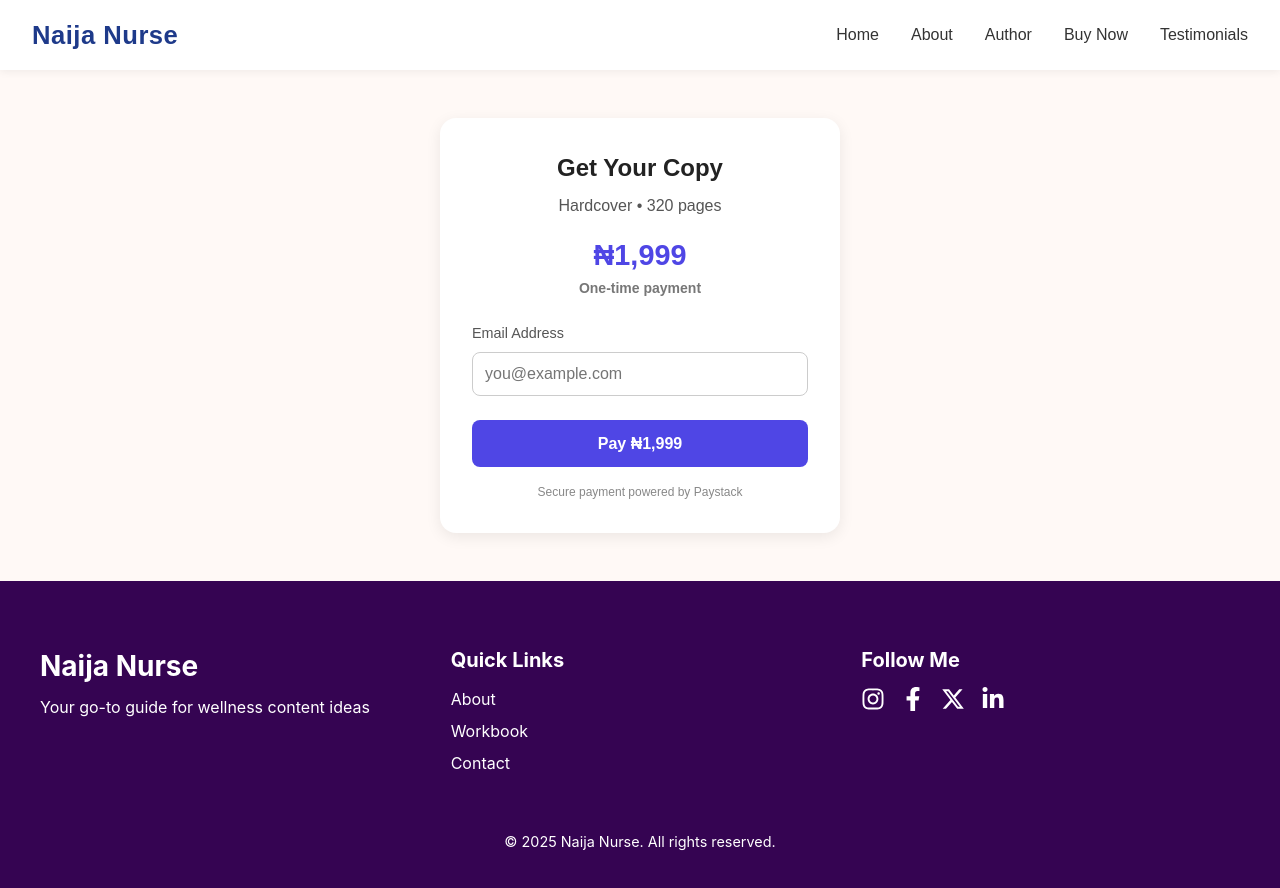
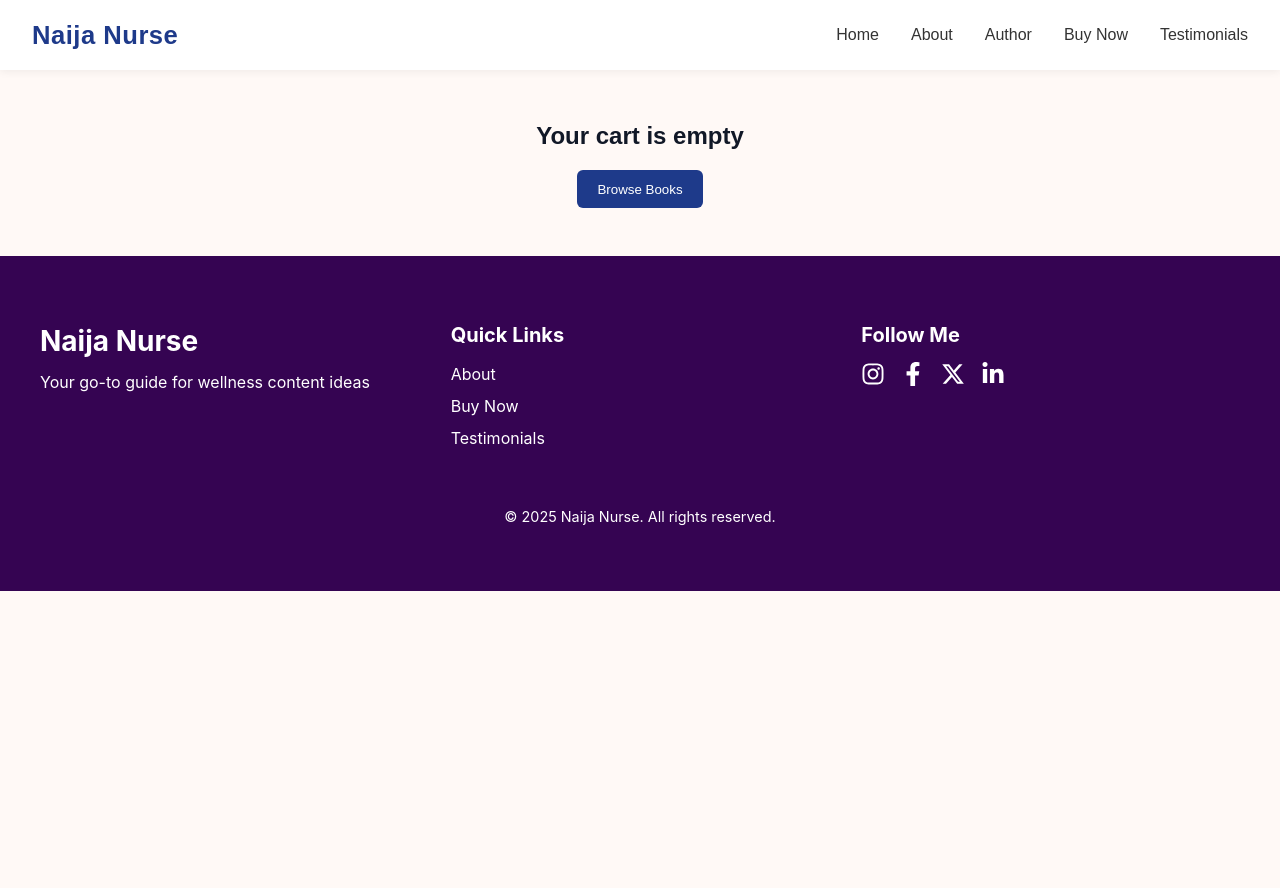
Before and after one commit to OyedamolaM/Ife-s-Book-Launch, a React (Vite) app in the folder book-launch/: page /payments in a window 1280 px wide. Shown: the top 888 px of the page. After the commit the page ends 800 px from the top, so only its background shows below. Built offline with nearby package versions, Linux system fonts and the light colour scheme.

Commit message:
fix scroll top

```diff
--- a/book-launch/src/components/Footer.jsx
+++ b/book-launch/src/components/Footer.jsx
@@ -1,9 +1,17 @@
 import React from "react";
 import "./Footer.scss";
 import { FaInstagram, FaFacebookF, FaLinkedinIn } from "react-icons/fa";
-import { FaXTwitter } from "react-icons/fa6"; // Correct import for X
+import { FaXTwitter } from "react-icons/fa6";
+import { Link, useNavigate } from "react-router-dom";
 
 export default function Footer() {
+  const navigate = useNavigate();
+
+  const handleNavigateTop = (path) => {
+    navigate(path);
+    window.scrollTo(0, 0);
+  };
+
   return (
     <footer className="site-footer">
       <div className="footer-container">
@@ -17,9 +25,39 @@ export default function Footer() {
         <div className="footer-links">
           <h3>Quick Links</h3>
           <ul>
-            <li><a href="#about">About</a></li>
-            <li><a href="#second-section">Workbook</a></li>
-            <li><a href="#contact">Contact</a></li>
+            <li>
+              <Link
+                to="/"
+                onClick={(e) => {
+                  e.preventDefault();
+                  handleNavigateTop("/");
+                }}
+              >
+                About
+              </Link>
+            </li>
+            <li>
+              <Link
+                to="/book-preview"
+                onClick={(e) => {
+                  e.preventDefault();
+                  handleNavigateTop("/book-preview");
+                }}
+              >
+                Buy Now
+              </Link>
+            </li>
+            <li>
+              <Link
+                to="/testimonials"
+                onClick={(e) => {
+                  e.preventDefault();
+                  handleNavigateTop("/testimonials");
+                }}
+              >
+                Testimonials
+              </Link>
+            </li>
           </ul>
         </div>
 
--- a/book-launch/src/components/Navbar.jsx
+++ b/book-launch/src/components/Navbar.jsx
@@ -1,17 +1,67 @@
-import { Link } from "react-router-dom";
-import { Link as ScrollLink } from "react-scroll";
+import { Link, useNavigate, useLocation } from "react-router-dom";
+import { scroller } from "react-scroll";
+import { useState } from "react";
 import "./Navbar.scss";
 
 export default function Navbar() {
+  const navigate = useNavigate();
+  const location = useLocation();
+  const [menuOpen, setMenuOpen] = useState(false);
+
+  // Scroll to a section on home page
+  const scrollToSection = (sectionId) => {
+    setMenuOpen(false);
+    if (location.pathname !== "/") {
+      navigate("/");
+      setTimeout(() => {
+        scroller.scrollTo(sectionId, { smooth: true, duration: 500, offset: -70 });
+      }, 200);
+    } else {
+      scroller.scrollTo(sectionId, { smooth: true, duration: 500, offset: -70 });
+    }
+  };
+
+  // Navigate to page and scroll to top
+  const goToPageTop = (path) => {
+    setMenuOpen(false);
+    navigate(path);
+    setTimeout(() => {
+      window.scrollTo({ top: 0, behavior: "smooth" });
+    }, 50);
+  };
+
   return (
     <nav className="navbar">
       <div className="logo">Naija Nurse</div>
-      <ul className="nav-links">
-        <li><Link to="/">Home</Link></li>
-        <li><ScrollLink to="about" smooth={true} duration={500}>About</ScrollLink></li>
-        <li><ScrollLink to="author" smooth={true} duration={500}>Author</ScrollLink></li>
-        <li><Link to="/book-preview">Buy Now</Link></li>
-        <li><Link to="/testimonials">Testimonials</Link></li>
+      <div className="menu-toggle" onClick={() => setMenuOpen(!menuOpen)}>
+        &#9776;
+      </div>
+      <ul className={`nav-links ${menuOpen ? "open" : ""}`}>
+        <li>
+          <Link to="/" onClick={(e) => { e.preventDefault(); goToPageTop("/"); }}>
+            Home
+          </Link>
+        </li>
+        <li>
+          <Link to="/" onClick={(e) => { e.preventDefault(); scrollToSection("about"); }}>
+            About
+          </Link>
+        </li>
+        <li>
+          <Link to="/" onClick={(e) => { e.preventDefault(); scrollToSection("author"); }}>
+            Author
+          </Link>
+        </li>
+        <li>
+          <Link to="/book-preview" onClick={(e) => { e.preventDefault(); goToPageTop("/book-preview"); }}>
+            Buy Now
+          </Link>
+        </li>
+        <li>
+          <Link to="/testimonials" onClick={(e) => { e.preventDefault(); goToPageTop("/testimonials"); }}>
+            Testimonials
+          </Link>
+        </li>
       </ul>
     </nav>
   );
--- a/book-launch/src/components/Navbar.scss
+++ b/book-launch/src/components/Navbar.scss
@@ -13,7 +13,7 @@
   .logo {
     font-size: 1.6rem;
     font-weight: 700;
-    color: #1e3a8a; // deep blue
+    color: #1e3a8a;
     text-decoration: none;
     letter-spacing: 0.5px;
   }
@@ -23,8 +23,7 @@
     display: flex;
     gap: 2rem;
 
-    li {
-      a {
+    li a {
       position: relative;
       text-decoration: none;
       font-size: 1rem;
@@ -38,7 +37,6 @@
         color: #1e3a8a;
       }
 
-        // underline animation
       &::after {
         content: "";
         position: absolute;
@@ -61,9 +59,7 @@
       }
     }
   }
-  }
 
-  // Mobile menu toggle
   .menu-toggle {
     display: none;
     font-size: 1.5rem;
@@ -101,3 +97,8 @@
     }
   }
 }
+
+/* Optional: smooth scroll for anchor links */
+html {
+  scroll-behavior: smooth;
+}
--- a/book-launch/src/pages/PaymentSection.jsx
+++ b/book-launch/src/pages/PaymentSection.jsx
@@ -1,19 +1,30 @@
 // src/pages/PaymentSection.jsx
 import React, { useState } from "react";
 import PaystackPop from "@paystack/inline-js";
-import "./PaymentSection.scss"; // create this file for styles
+import "./PaymentSection.scss";
+import { useCart } from "../context/CartContext";
+import { useNavigate } from "react-router-dom";
 
 export default function PaymentSection() {
-  const PUBLIC_KEY = "pk_test_xxxxxxxxxxxxxxxxxxxxxxxxx"; // Replace with your Paystack test key
-  const priceNaira = 1999;
-  const amountKobo = priceNaira * 100;
+  const PUBLIC_KEY = "pk_test_xxxxxxxxxxxxxxxxxxxxx"; // Replace with your Paystack test key
+  const { cart, clearCart } = useCart();
+  const navigate = useNavigate();
 
+  // ✅ Hooks always at the top
+  const [buyerName, setBuyerName] = useState("");
   const [email, setEmail] = useState("");
   const [loading, setLoading] = useState(false);
   const [success, setSuccess] = useState(null);
   const [error, setError] = useState("");
 
+  const totalPrice = cart.reduce((sum, item) => sum + item.price, 0);
+  const amountKobo = totalPrice * 100;
+
   const payWithPaystack = () => {
+    if (!buyerName.trim()) {
+      setError("Please enter your name.");
+      return;
+    }
     if (!email || !/^\S+@\S+\.\S+$/.test(email)) {
       setError("Please enter a valid email address.");
       return;
@@ -30,17 +41,26 @@ export default function PaymentSection() {
       metadata: {
         custom_fields: [
           {
-            display_name: "Book Title",
-            variable_name: "book_title",
-            value: "The Power of Words - Hardcover",
+            display_name: "Buyer Name",
+            variable_name: "buyer_name",
+            value: buyerName,
+          },
+          {
+            display_name: "Cart Items",
+            variable_name: "cart_items",
+            value: cart.map((item) => item.title).join(", "),
           },
         ],
       },
       onSuccess: (transaction) => {
         setLoading(false);
         setSuccess(transaction);
-        console.log("Transaction Success:", transaction);
-        // 👉 You should verify transaction.reference on your backend
+
+        // Clear cart after success
+        clearCart();
+
+        // 👉 Send transaction.reference to your backend for verification
+        // fetch("/api/verify-payment", { method: "POST", body: JSON.stringify({ reference: transaction.reference }) })
       },
       onCancel: () => {
         setLoading(false);
@@ -49,26 +69,65 @@ export default function PaymentSection() {
     });
   };
 
+  // Early return if cart is empty
+  if (cart.length === 0) {
+    return (
+      <section className="payment-empty">
+        <div className="container">
+          <h2>Your cart is empty</h2>
+          <button onClick={() => navigate("/")}>Browse Books</button>
+        </div>
+      </section>
+    );
+  }
+
+  // Success page
   if (success) {
     return (
-      <div className="payment-success">
+      <section className="payment-success">
+        <div className="container">
           <h3>Payment Successful ✅</h3>
-        <p>Thank you — your order is confirmed.</p>
+          <p>Thank you {buyerName}, your order is confirmed!</p>
           <p>
             Reference: <strong>{success.reference || success.trxref}</strong>
           </p>
+          <button onClick={() => navigate("/")}>Back to Home</button>
         </div>
+      </section>
     );
   }
 
   return (
     <section className="payment-section">
-      <div className="card">
-        <h3>Get Your Copy</h3>
-        <p className="book-details">Hardcover • 320 pages</p>
+      <div className="container">
+        {/* Left side: Order Summary */}
+        <div className="order-summary">
+          <h3>Order Summary</h3>
+          {cart.map((item, i) => (
+            <div key={i} className="order-item">
+              <img src="/images/bg-book-cover.png" alt={item.title} />
+              <div className="details">
+                <h4>{item.title}</h4>
+                <p>₦{item.price.toLocaleString()}</p>
+              </div>
+            </div>
+          ))}
+          <div className="total">
+            <strong>Total:</strong> ₦{totalPrice.toLocaleString()}
+          </div>
+        </div>
 
-        <div className="price">
-          ₦{priceNaira.toLocaleString()} <span>One-time payment</span>
+        {/* Right side: Payment Form */}
+        <div className="payment-form">
+          <h3>Checkout</h3>
+          <div className="form-group">
+            <label>Full Name</label>
+            <input
+              type="text"
+              placeholder="Enter your full name"
+              value={buyerName}
+              onChange={(e) => setBuyerName(e.target.value)}
+            />
           </div>
 
           <div className="form-group">
@@ -79,14 +138,16 @@ export default function PaymentSection() {
               value={email}
               onChange={(e) => setEmail(e.target.value)}
             />
-          {error && <p className="error">{error}</p>}
           </div>
 
+          {error && <p className="error">{error}</p>}
+
           <button onClick={payWithPaystack} disabled={loading}>
-          {loading ? "Opening Paystack..." : `Pay ₦${priceNaira.toLocaleString()}`}
+            {loading ? "Opening Paystack..." : `Pay ₦${totalPrice.toLocaleString()}`}
           </button>
 
-        <p className="secure-note">Secure payment powered by Paystack</p>
+          <p className="secure-note">🔒 Secure payment powered by Paystack</p>
+        </div>
       </div>
     </section>
   );
--- a/book-launch/src/pages/PaymentSection.scss
+++ b/book-launch/src/pages/PaymentSection.scss
@@ -1,99 +1,163 @@
 .payment-section {
-  padding: 3rem 1rem;
-  display: flex;
-  justify-content: center;
+  padding: 3rem 2rem;
+  background: #f9fafb;
 
-  .card {
+  .container {
+    max-width: 1100px;
+    margin: 0 auto;
+    display: grid;
+    grid-template-columns: 1fr 1fr;
+    gap: 2rem;
+
+    @media (max-width: 768px) {
+      grid-template-columns: 1fr;
+    }
+  }
+
+  .order-summary {
     background: #fff;
-    padding: 2rem;
-    border-radius: 1rem;
-    box-shadow: 0 4px 15px rgba(0, 0, 0, 0.08);
-    max-width: 400px;
-    width: 100%;
-    text-align: center;
+    padding: 1.5rem;
+    border-radius: 8px;
+    box-shadow: 0 4px 12px rgba(0, 0, 0, 0.05);
 
     h3 {
-      font-size: 1.5rem;
-      margin-bottom: 0.5rem;
-      color: #222;
+      margin-bottom: 1rem;
+      color: #1e3a8a;
     }
 
-    .book-details {
-      color: #555;
+    .order-item {
+      display: flex;
+      align-items: center;
       margin-bottom: 1rem;
-    }
-
-    .price {
-      font-size: 1.8rem;
-      font-weight: bold;
-      margin-bottom: 1.5rem;
-      color: #4f46e5;
-
-      span {
-        display: block;
-        font-size: 0.875rem;
-        color: #777;
+      img {
+        width: 60px;
+        height: auto;
+        border-radius: 6px;
+        margin-right: 1rem;
+      }
+      .details {
+        h4 {
+          margin: 0 0 0.2rem 0;
+        }
+        p {
+          font-weight: bold;
+          color: #333;
+        }
       }
     }
 
+    .total {
+      margin-top: 1rem;
+      padding-top: 1rem;
+      border-top: 1px solid #eee;
+      font-size: 1.2rem;
+      font-weight: bold;
+      color: #111;
+    }
+  }
+
+  .payment-form {
+    background: #fff;
+    padding: 1.5rem;
+    border-radius: 8px;
+    box-shadow: 0 4px 12px rgba(0, 0, 0, 0.05);
+
+    h3 {
+      margin-bottom: 1rem;
+      color: #1e3a8a;
+    }
+
     .form-group {
-      text-align: left;
-      margin-bottom: 1.5rem;
-
+      margin-bottom: 1rem;
       label {
         display: block;
+        margin-bottom: 0.3rem;
         font-size: 0.9rem;
-        color: #555;
-        margin-bottom: 0.5rem;
+        font-weight: 600;
       }
-
       input {
         width: 100%;
-        padding: 0.75rem;
+        padding: 0.6rem 0.8rem;
         border: 1px solid #ccc;
-        border-radius: 0.5rem;
-        font-size: 1rem;
-
+        border-radius: 6px;
         &:focus {
           outline: none;
-          border-color: #4f46e5;
-          box-shadow: 0 0 0 3px rgba(79, 70, 229, 0.2);
+          border-color: #1e3a8a;
         }
       }
+    }
 
-      .error {
-        color: red;
-        font-size: 0.85rem;
-        margin-top: 0.5rem;
-      }
+    .error {
+      color: #e11d48;
+      margin-bottom: 1rem;
     }
 
     button {
       width: 100%;
-      padding: 0.9rem;
-      background: #4f46e5;
+      padding: 0.75rem;
+      background: #1e3a8a;
       color: #fff;
       border: none;
-      border-radius: 0.5rem;
+      border-radius: 6px;
+      cursor: pointer;
       font-size: 1rem;
-      font-weight: 600;
-      cursor: pointer;
-      transition: background 0.3s;
+      font-weight: bold;
+      transition: background 0.3s ease;
 
-      &:hover:not(:disabled) {
-        background: #3730a3;
+      &:hover {
+        background: #152c6b;
       }
 
       &:disabled {
-        opacity: 0.6;
+        background: #aaa;
         cursor: not-allowed;
       }
     }
 
     .secure-note {
-      font-size: 0.75rem;
-      color: #888;
-      margin-top: 1rem;
+      margin-top: 0.8rem;
+      font-size: 0.85rem;
+      color: #555;
+      text-align: center;
     }
   }
 }
+
+.payment-success {
+  padding: 3rem 2rem;
+  text-align: center;
+
+  h3 {
+    color: #16a34a;
+  }
+
+  p {
+    margin: 0.5rem 0;
+  }
+
+  button {
+    margin-top: 1.5rem;
+    padding: 0.75rem 1.5rem;
+    background: #1e3a8a;
+    color: #fff;
+    border: none;
+    border-radius: 6px;
+    cursor: pointer;
+  }
+}
+
+.payment-empty {
+  text-align: center;
+  padding: 3rem 2rem;
+  h2 {
+    margin-bottom: 1rem;
+  }
+  button {
+    padding: 0.7rem 1.3rem;
+    background: #1e3a8a;
+    color: #fff;
+    border: none;
+    border-radius: 6px;
+    cursor: pointer;
+  }
+}
```
Lines whose indentation alone changed are shown as unchanged.
